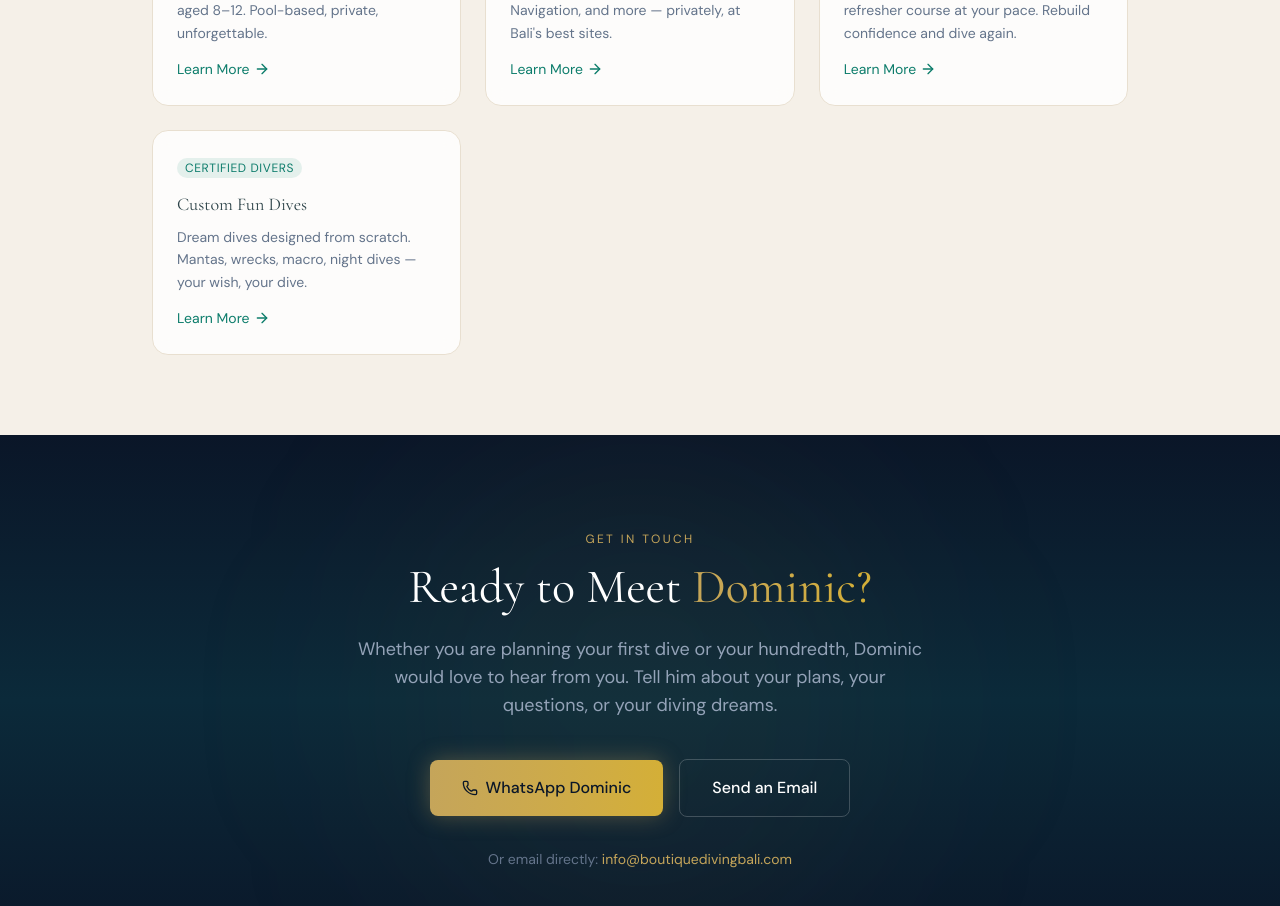
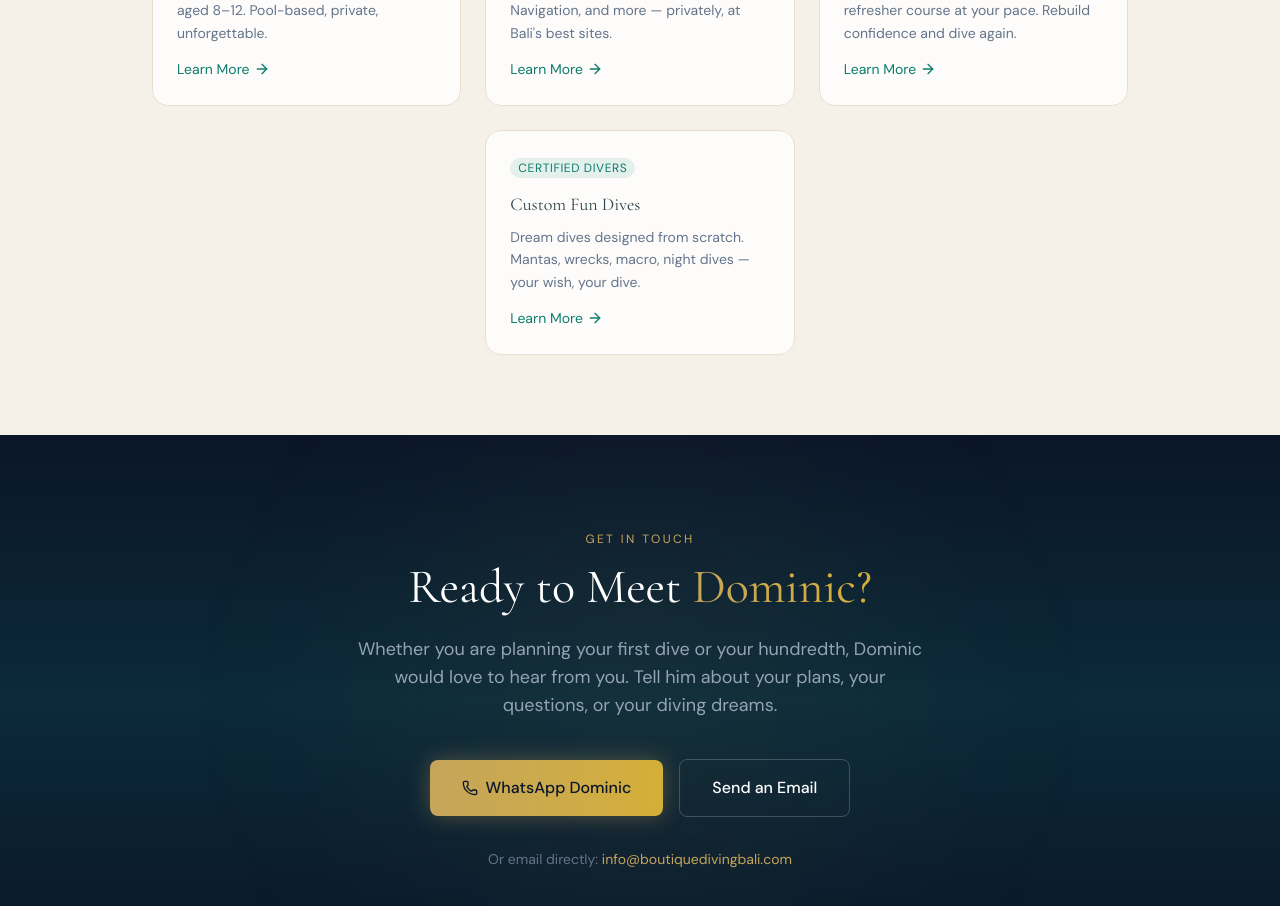
Before and after one commit to Raptor78Bali/boutique-diving-bali, a Next.js app: page /about in a window 1280 px wide. Shown: the part 5360-6266 px from the top of the page. Built offline with nearby package versions, Linux system fonts and the light colour scheme.

Commit message:
Center Custom Fun Dives card in About page services grid

```diff
--- a/src/app/about/page.tsx
+++ b/src/app/about/page.tsx
@@ -444,7 +444,7 @@ export default function AboutPage() {
  badge: "Certified Divers",
  },
  ].map((service, index) => (
- <FadeInUp key={service.title} delay={index * 0.05}>
+ <FadeInUp key={service.title} delay={index * 0.05} className={index === 6 ? "lg:col-start-2" : ""}>
  <Link
  href={service.href}
  className="block bg-white/80 backdrop-blur-sm rounded-2xl p-6 border border-[#E8DFD0] hover:border-[#C5A55A]/30 hover:shadow-lg transition-all duration-300 group h-full"
```
